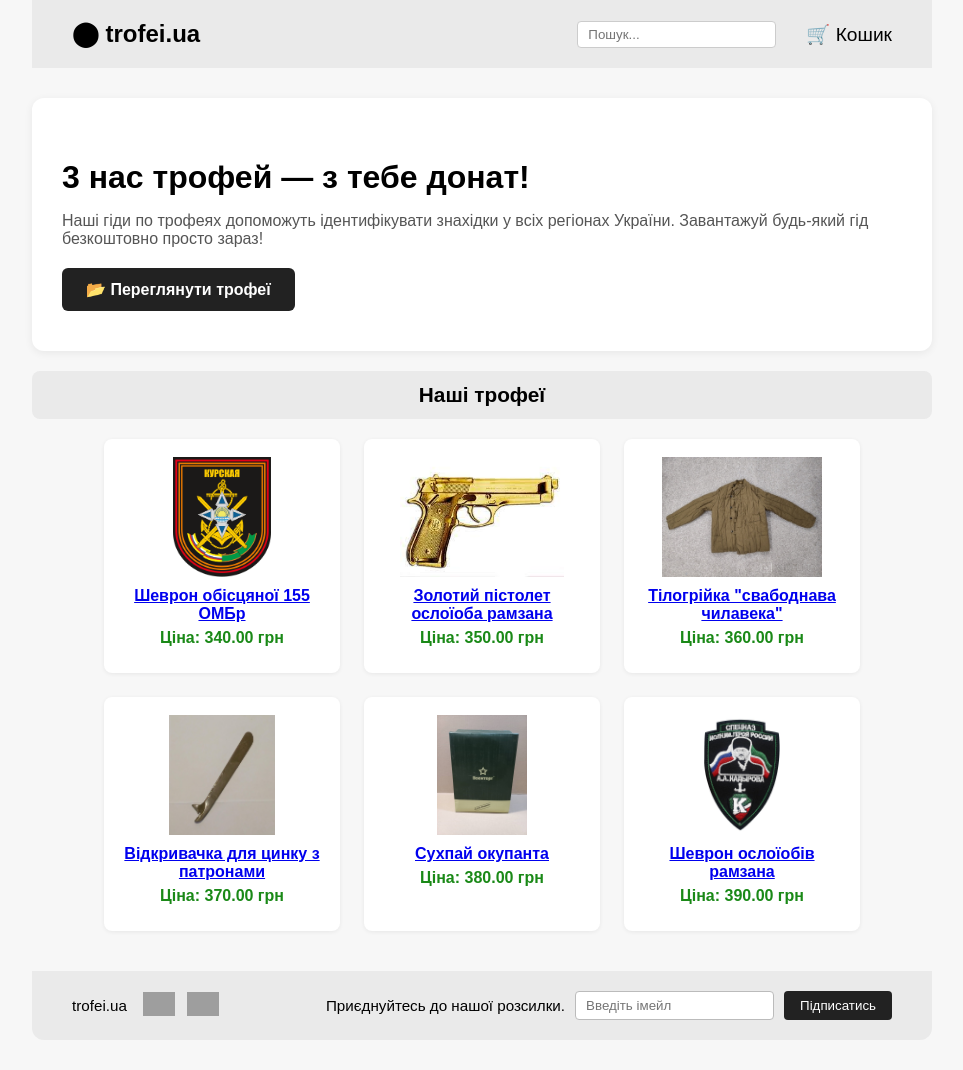
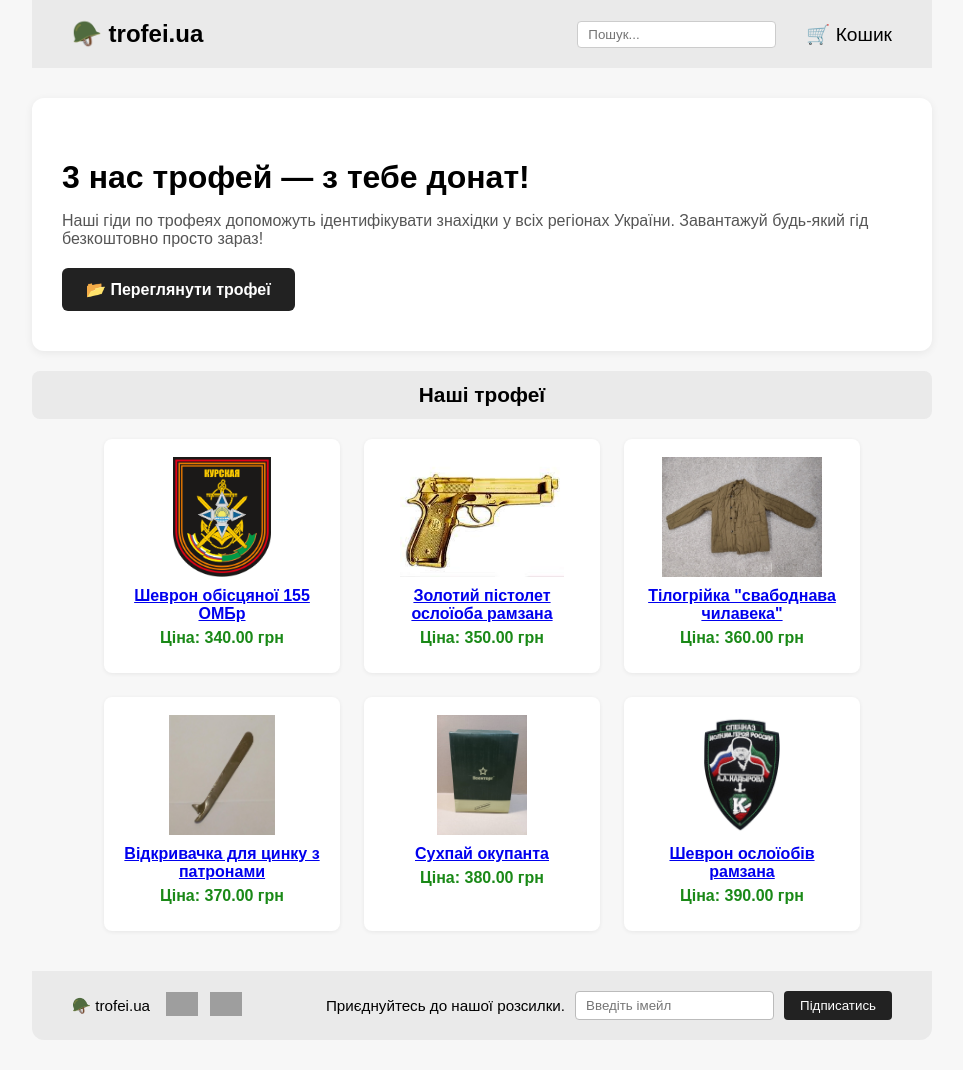
Before and after one commit to sheidaev/trofei_site, a PHP site: page / in a window 1280 px wide. Shown: the whole page, without its empty margins (158-1121 px from the left). Run offline with PHP 8.4, Linux system fonts and the light colour scheme; data comes from the database, SQL or seed files in the repository; some libraries are stand-ins or nearby versions; grey boxes are pictures that could not be loaded.

Commit message:
change logo

```diff
--- a/app/cart.php
+++ b/app/cart.php
@@ -36,7 +36,7 @@ if ($cart) {
 <body>
 <div class="main-container">
     <div class="header">
-        <div class="logo"><a href="index.php" style="color:inherit;text-decoration:none;">&#11044; trofei.ua</a></div>
+        <div class="logo"><a href="index.php" style="color:inherit;text-decoration:none;">🪖 trofei.ua</a></div>
         <div class="header-right">
             <form method="get" action="search.php" style="display:inline;"><input class="search" type="text" name="q" placeholder="Пошук..." value="<?=isset($_GET['q']) ? htmlspecialchars($_GET['q']) : ''?>"></form>
             <div class="cart"><a href="cart.php" style="color:inherit;text-decoration:none;">&#128722; Кошик<?php
@@ -81,7 +81,7 @@ if ($cart) {
     <?php endif; ?>
     <div class="footer" style="margin-top:40px;">
         <div class="footer-left">
-            <span><a href="index.php" style="color:inherit;text-decoration:none;">trofei.ua</a></span>
+            <span><a href="index.php" style="color:inherit;text-decoration:none;">🪖 trofei.ua</a></span>
             <span class="footer-payments">
                 <img src="https://upload.wikimedia.org/wikipedia/commons/4/41/Visa_Logo.png" alt="Visa">
                 <img src="https://upload.wikimedia.org/wikipedia/commons/0/04/Mastercard-logo.png" alt="Mastercard">
--- a/app/catalog.php
+++ b/app/catalog.php
@@ -12,7 +12,7 @@ include 'db.php';
 <body>
 <div class="main-container-catalog">
     <div class="header">
-        <div class="logo"><a href="index.php" style="color:inherit;text-decoration:none;">&#11044; trofei.ua</a></div>
+        <div class="logo"><a href="index.php" style="color:inherit;text-decoration:none;">🪖 trofei.ua</a></div>
         <div class="header-right">
             <form method="get" action="search.php" style="display:inline;"><input class="search" type="text" name="q" placeholder="Пошук..." value="<?=isset($_GET['q']) ? htmlspecialchars($_GET['q']) : ''?>"></form>
             <div class="cart"><a href="cart.php" style="color:inherit;text-decoration:none;">&#128722; Кошик<?php
@@ -69,7 +69,7 @@ if ($cartCount > 0) {
     </div>
     <div class="footer">
         <div class="footer-left">
-            <span><a href="index.php" style="color:inherit;text-decoration:none;">trofei.ua</a></span>
+            <span><a href="index.php" style="color:inherit;text-decoration:none;">🪖 trofei.ua</a></span>
             <span class="footer-payments">
                 <img src="https://upload.wikimedia.org/wikipedia/commons/4/41/Visa_Logo.png" alt="Visa">
                 <img src="https://upload.wikimedia.org/wikipedia/commons/0/04/Mastercard-logo.png" alt="Mastercard">
--- a/app/checkout.php
+++ b/app/checkout.php
@@ -30,7 +30,7 @@ if ($_SERVER['REQUEST_METHOD'] === 'POST') {
 <body>
 <div class="main-container">
     <div class="header">
-        <div class="logo"><a href="index.php" style="color:inherit;text-decoration:none;">&#11044; trofei.ua</a></div>
+        <div class="logo"><a href="index.php" style="color:inherit;text-decoration:none;">🪖 trofei.ua</a></div>
     </div>
     <h1>Оформлення замовлення</h1>
     <?php if (!empty($error)): ?><div style="color:#d32f2f;"><?=$error?></div><?php endif; ?>
--- a/app/index.php
+++ b/app/index.php
@@ -11,7 +11,7 @@ include 'db.php'; ?>
 <body>
     <div class="main-container">
         <div class="header">
-            <div class="logo"><a href="index.php" style="color:inherit;text-decoration:none;">&#11044; trofei.ua</a></div>
+            <div class="logo"><a href="index.php" style="color:inherit;text-decoration:none;">🪖 trofei.ua</a></div>
             <div class="header-right">
                 <form method="get" action="search.php" style="display:inline;"><input class="search" type="text" name="q" placeholder="Пошук..." value="<?=isset($_GET['q']) ? htmlspecialchars($_GET['q']) : ''?>"></form>
                 <div class="cart"><a href="cart.php" style="color:inherit;text-decoration:none;">&#128722; Кошик<?php
@@ -39,7 +39,7 @@ if ($cartCount > 0) {
 
         <div class="footer">
             <div class="footer-left">
-                <span><a href="index.php" style="color:inherit;text-decoration:none;">trofei.ua</a></span>
+                <span><a href="index.php" style="color:inherit;text-decoration:none;">🪖 trofei.ua</a></span>
                 <span class="footer-payments">
                     <img src="https://upload.wikimedia.org/wikipedia/commons/4/41/Visa_Logo.png" alt="Visa">
                     <img src="https://upload.wikimedia.org/wikipedia/commons/0/04/Mastercard-logo.png" alt="Mastercard">
--- a/app/product.php
+++ b/app/product.php
@@ -55,7 +55,7 @@ if (!empty($product['category'])) {
 <body>
 <div class="main-container">
     <div class="header">
-        <div class="logo"><a href="index.php" style="color:inherit;text-decoration:none;">&#11044; trofei.ua</a></div>
+        <div class="logo"><a href="index.php" style="color:inherit;text-decoration:none;">🪖 trofei.ua</a></div>
         <div class="header-right">
             <form method="get" action="search.php" style="display:inline;"><input class="search" type="text" name="q" placeholder="Пошук..." value="<?=isset($_GET['q']) ? htmlspecialchars($_GET['q']) : ''?>"></form>
             <div class="cart"><a href="cart.php" style="color:inherit;text-decoration:none;">&#128722; Кошик<?php
@@ -117,7 +117,7 @@ if (!empty($product['category'])) {
 
     <div class="footer" style="margin-top:40px;">
         <div class="footer-left">
-            <span><a href="index.php" style="color:inherit;text-decoration:none;">trofei.ua</a></span>
+            <span><a href="index.php" style="color:inherit;text-decoration:none;">🪖 trofei.ua</a></span>
             <span class="footer-payments">
                 <img src="https://upload.wikimedia.org/wikipedia/commons/4/41/Visa_Logo.png" alt="Visa">
                 <img src="https://upload.wikimedia.org/wikipedia/commons/0/04/Mastercard-logo.png" alt="Mastercard">
--- a/app/search.php
+++ b/app/search.php
@@ -20,7 +20,7 @@ if ($q !== '') {
 <body>
 <div class="main-container">
     <div class="header">
-        <div class="logo"><a href="index.php" style="color:inherit;text-decoration:none;">&#11044; trofei.ua</a></div>
+        <div class="logo"><a href="index.php" style="color:inherit;text-decoration:none;">🪖 trofei.ua</a></div>
         <div class="header-right">
             <form method="get" action="search.php" style="display:inline;"><input class="search" type="text" name="q" placeholder="Пошук..." value="<?=htmlspecialchars($q)?>"></form>
             <div class="cart"><a href="cart.php" style="color:inherit;text-decoration:none;">&#128722; Кошик<?php
@@ -58,7 +58,7 @@ if ($q !== '') {
     </div>
     <div class="footer">
         <div class="footer-left">
-            <span><a href="index.php" style="color:inherit;text-decoration:none;">trofei.ua</a></span>
+            <span><a href="index.php" style="color:inherit;text-decoration:none;">🪖 trofei.ua</a></span>
             <span class="footer-payments">
                 <img src="https://upload.wikimedia.org/wikipedia/commons/4/41/Visa_Logo.png" alt="Visa">
                 <img src="https://upload.wikimedia.org/wikipedia/commons/0/04/Mastercard-logo.png" alt="Mastercard">
```
